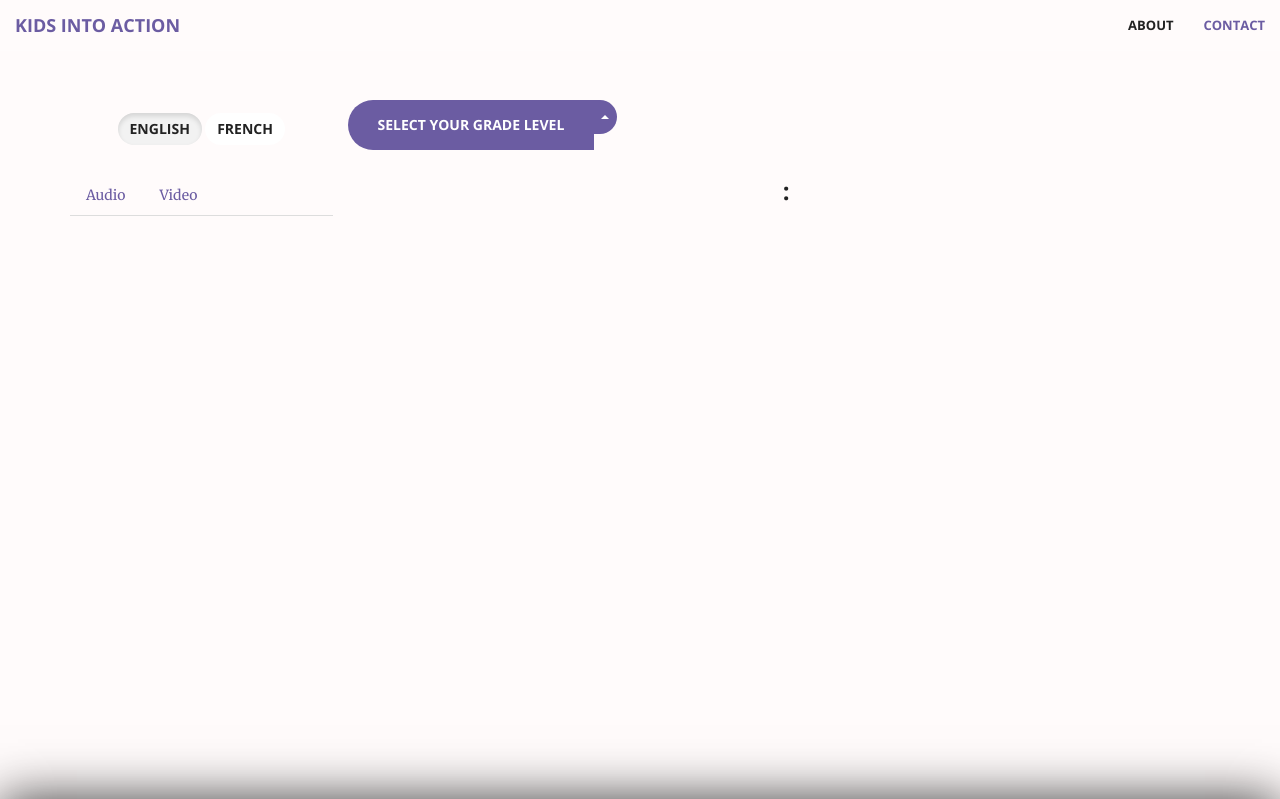
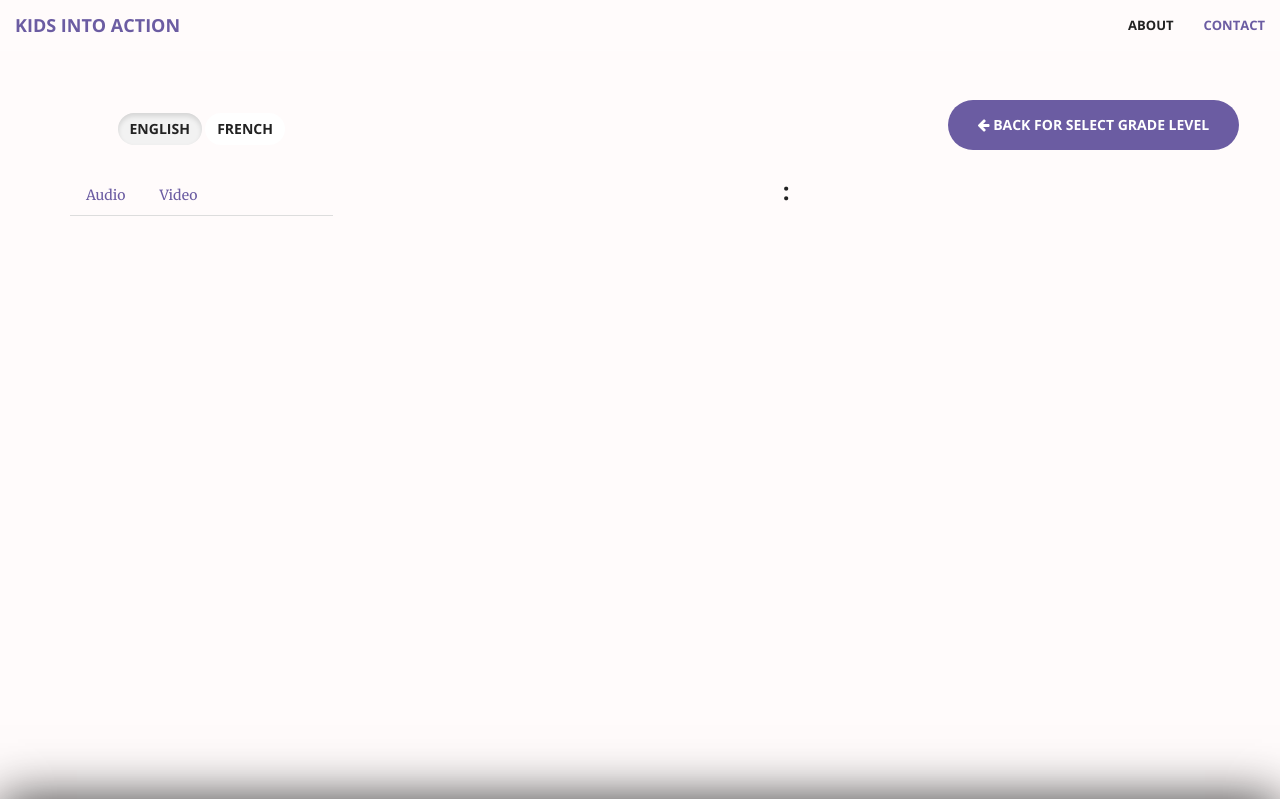
Before and after one commit to VolodymyrRudeychuk/kia, a Django app: page /catalog/ in a window 1280 px wide. Shown: the top 799 px of the page. Run offline with Django 3.2, Linux system fonts and the light colour scheme; the visitor is signed in with stand-in values (Sample User, id 1); data that the repository does not hold is empty; some libraries are stand-ins or nearby versions.

Commit message:
tmp chang

```diff
--- a/templates/base.html
+++ b/templates/base.html
@@ -31,4 +31,6 @@
 
 </body>
 
+
+
 </html>
--- a/templates/catalog.html
+++ b/templates/catalog.html
@@ -25,28 +25,15 @@
 <div class="container">
     <div class="row">
 
-     <div class="btn-group dropup">
-  <button type="button" class="btn btn-xl btn-primary " data-toggle="dropdown" aria-expanded="false">Select your grade level</button>
-  <button type="button" class="btn btn-xl btn-primary dropdown-toggle" data-toggle="dropdown" aria-expanded="false">
-    <span class="caret"></span>
-    <span class="sr-only">Toggle Dropdown</span>
-  </button>
-  <ul class="dropdown-menu" role="menu">
-    <!-- Dropdown menu links -->
-
-        {% for index, title in grades %}
-            <li><a href=?grade={{ index }}">{{ title }}</a></li>
-        {% endfor %}
-
-  </ul>
-</div>
-
         <div class="col-md-3">
             <div class="lang center-block" style="text-align: center">
                 <a class="btn btn-default {% if current_language == 1 %}active{% endif %}" href="?language=1&grade={{ grade }}">English</a>
                 <a class="btn btn-default {% if current_language == 2 %}active{% endif %}" href="?language=2&grade={{ grade }}">French</a>
             </div>
         </div>
+    <div class="col-md-3 col-md-offset-6">
+  <a href="../#page-top" type="button" class="btn btn-xl btn-primary " aria-expanded="false"><i class="fa fa-arrow-left fa-1x"></i>  Back for select grade level</a>
+</div>
 
     </div>
 </div>
--- a/templates/header.html
+++ b/templates/header.html
@@ -28,7 +28,9 @@
                           <div class="col-md-6">{{ login_form.password.label }}: {{ login_form.password }}</div>
                               <div class="col-md-6"> {{ login_form.email.label }}: {{ login_form.email }}
                               </div>
+
                                     </div>
+
                                 <input style="margin-top: 10px" type="submit" class="btn btn-primary btn-md center-block" value="ENTER" />
                             </div>
 
--- a/templates/scripts.html
+++ b/templates/scripts.html
@@ -1,5 +1,4 @@
 {% load staticfiles %}
-
 
 
 <!-- jQuery -->
```
